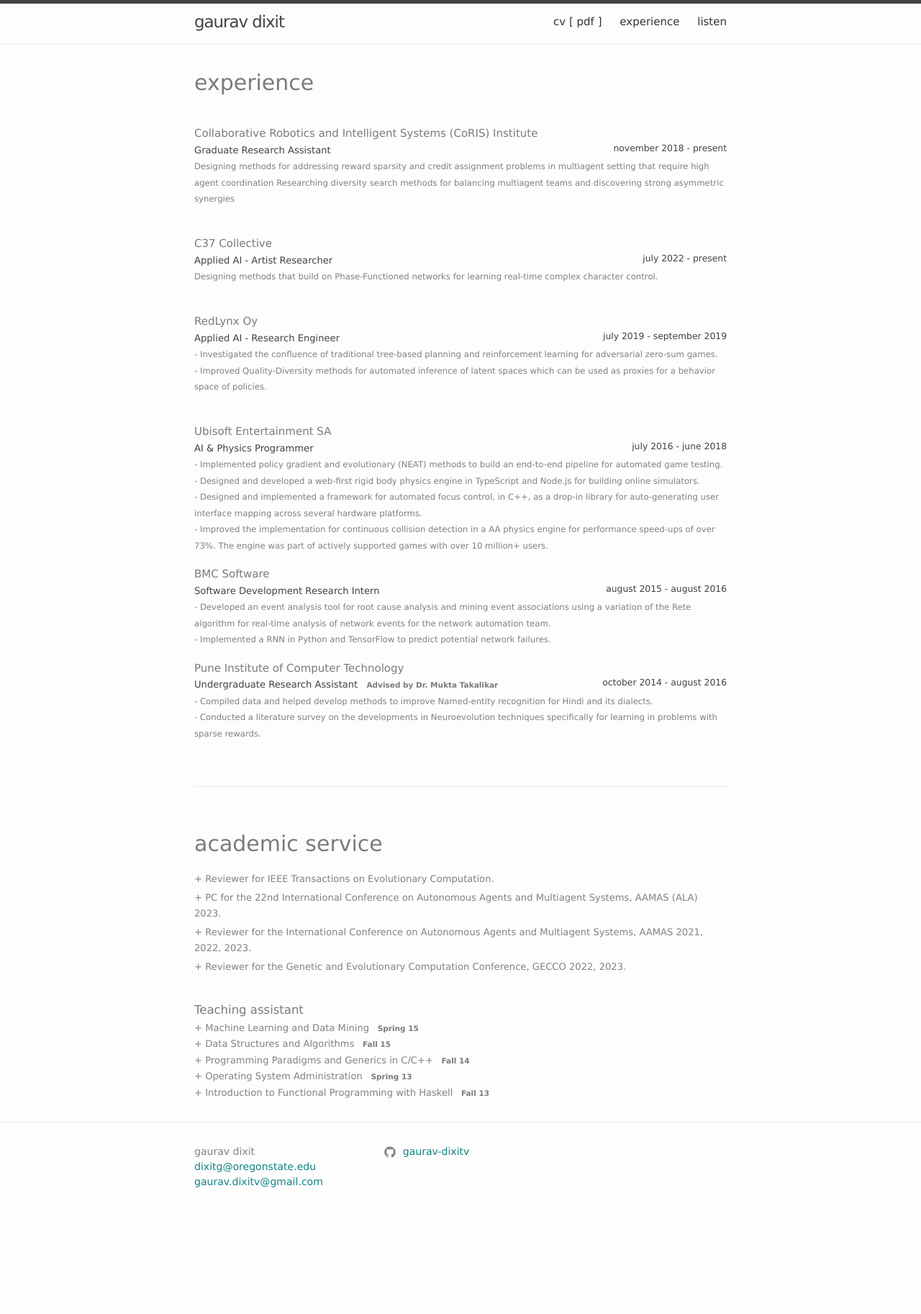
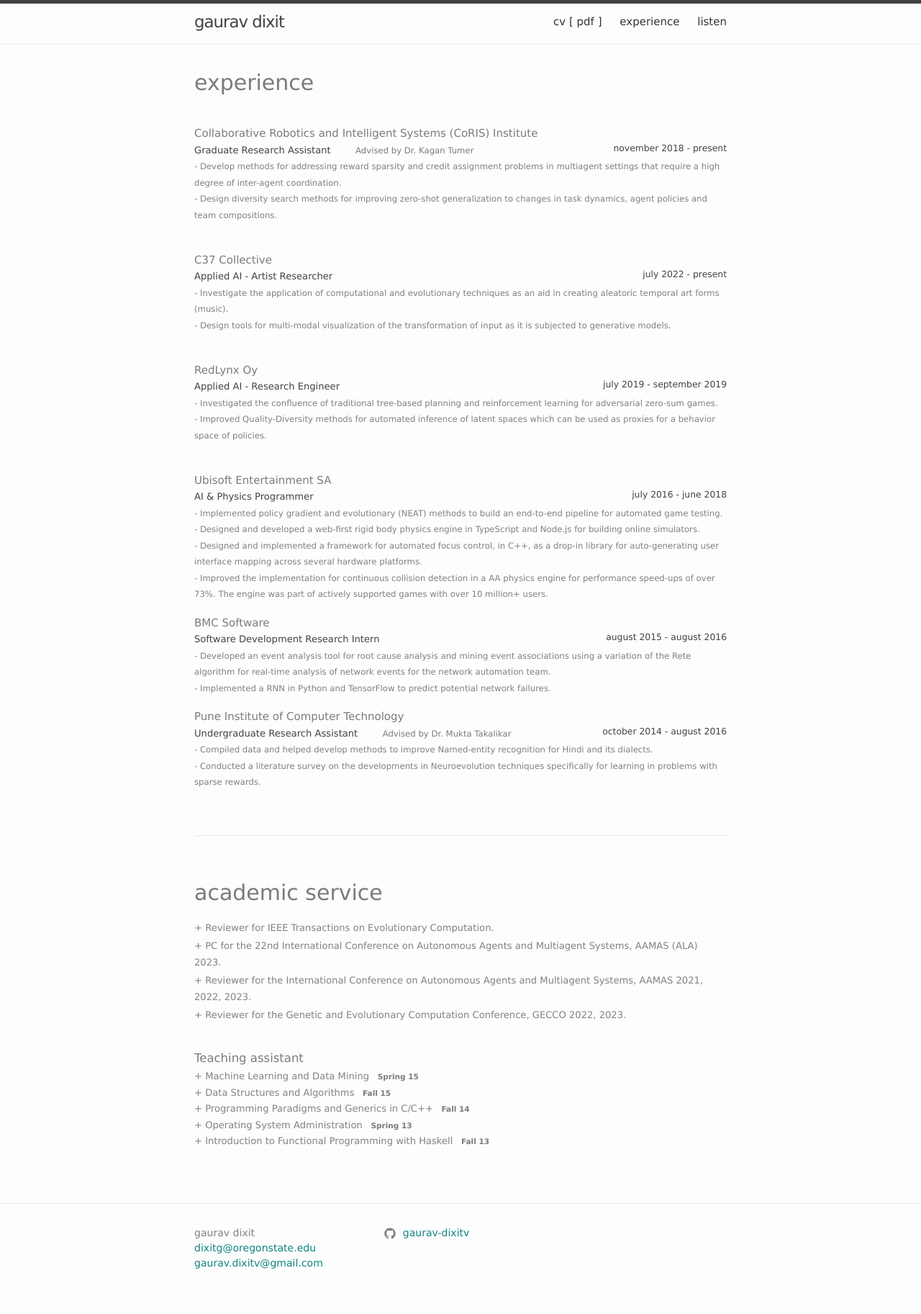
Before and after one commit to gaurav-dixitv/gaurav-dixitv.github.io, a Jekyll site: the page built from experience.md, in a window 1280 px wide. Shown: the whole page at 72% size. Built offline with Jekyll 4.4.1, drawn with Linux system fonts in a browser that asks for light colours; before the commit the page ends 1712 px from its top, so only the background shows below that.

Commit message:
updated experience

```diff
--- a/_layouts/experience.html
+++ b/_layouts/experience.html
@@ -17,13 +17,15 @@ layout: default
       <!--<a class="paper-link" href="{{ paper.url | relative_url }}">{{ paper.title | escape }}</a>-->
       <span class="work-name">Collaborative Robotics and Intelligent Systems (CoRIS) Institute</span>
       <br />
-      <span class="work-title">Graduate Research Assistant</span>
+      <span class="work-title">Graduate Research Assistant</span> <span class="work-right-subtitle">Advised by Dr. Kagan
+        Tumer</span>
       <span class="work-dates">november 2018 - present</span>
       <br />
       <span class="work-desc">
-        Designing methods for addressing reward sparsity and credit assignment problems in multiagent setting that
-        require high agent coordination
-        Researching diversity search methods for balancing multiagent teams and discovering strong asymmetric synergies
+        - Develop methods for addressing reward sparsity and credit assignment problems in multiagent settings that
+        require a high degree of inter-agent coordination.
+        <br \>
+        - Design diversity search methods for improving zero-shot generalization to changes in task dynamics, agent policies and team compositions.
       </span>
     </li>
     <br />
@@ -35,7 +37,9 @@ layout: default
       <span class="work-dates">july 2022 - present</span>
       <br />
       <span class="work-desc">
-        Designing methods that build on Phase-Functioned networks for learning real-time complex character control.
+        - Investigate the application of computational and evolutionary techniques as an aid in creating aleatoric temporal art forms (music).
+        <br \>
+        - Design tools for multi-modal visualization of the transformation of input as it is subjected to generative models.
       </span>
     </li>
     <br />
@@ -92,7 +96,7 @@ layout: default
       <!--<a class="paper-link" href="{{ paper.url | relative_url }}">{{ paper.title | escape }}</a>-->
       <span class="work-name">Pune Institute of Computer Technology</span>
       <br />
-      <span class="work-title">Undergraduate Research Assistant</span> <span class="listen-date">Advised by Dr. Mukta
+      <span class="work-title">Undergraduate Research Assistant</span> <span class="work-right-subtitle">Advised by Dr. Mukta
         Takalikar</span>
       <span class="work-dates">october 2014 - august 2016</span>
       <br />
@@ -141,4 +145,6 @@ layout: default
     Fall 13 </span><br \>
   </span>
 
+  <br /><br />
+
 </div>
--- a/_sass/minima/_layout.scss
+++ b/_sass/minima/_layout.scss
@@ -501,7 +501,11 @@
     @include relative-font-size(1.25);
   }
 }
-
+.home-desc {
+  font-size: $small-font-size;
+  font-weight: 500;
+  color: $charcoal-color;
+}
 
 .work-name {
   @include relative-font-size(1.0);
@@ -514,8 +518,18 @@
 
 .work-title {
   font-size: $small-font-size;
-  font-weight: 450;
+  font-weight: 525;
   color: $grey-color-dark;
+}
+.work-right-subtitle {
+  padding: 0% 0% 0% 4%;
+  // @include relative-font-size(0.7);
+  font-size: $meta-font-size;
+  font-weight: 300;
+  color: $charcoal-color;
+  @include media-query($on-laptop) {
+    @include relative-font-size(0.6);
+  }
 }
 .work-dates {
   padding: 0% 0% 0% 3%;
@@ -665,7 +679,7 @@ circle.play-stroke{
   justify-content: center;
   align-items: center;
   /*top left-right bottom*/
-  padding: 4vh 0vw 10vh;
+  padding: 5vh 0vw 5vh;
 }
 .divider-line{
   border: 1px solid $grey-color-light;
```
Also changed, not shown: _layouts/home.html (+19 -14 lines), _layouts/sounds.html (+5 -5 lines).
